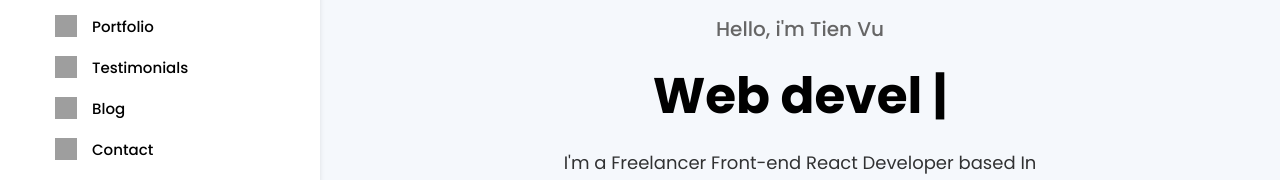
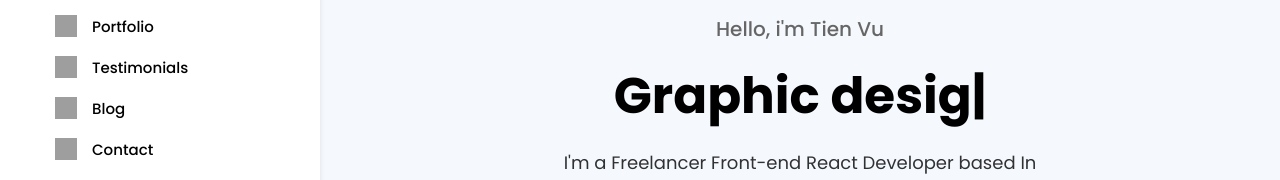
Before and after one commit to tienxmin0123/my-profile, a Next.js app: page / in a window 1280 px wide. Shown: the part 401-581 px from the top of the page. Built offline with nearby package versions, Linux system fonts and the light colour scheme; grey boxes are pictures that could not be loaded.

Commit message:
Updates auto text of component home

```diff
--- a/api/data-home.js
+++ b/api/data-home.js
@@ -1,6 +1,6 @@
 export const dataHome = {
   imgHome : '/assets/images/author.JPG',
-  titleHome : 'Web developer',
+  titleHome : ['Web developer','Graphic designer'],
   introduceHome : 'Hello, i\'m Tien Vu',
   descriptionHome : 'I\'m a Freelancer Front-end React Developer based In USA, over 6 years of professional experience.',
   btnHome : {
--- a/components/home.js
+++ b/components/home.js
@@ -3,6 +3,7 @@ import { useEffect } from "react";
 
 // Import reveal framework
 import Slide from "react-reveal/Slide";
+import Typed from "react-typed";
 
 export default function Home({ dataHome }) {
   const {
@@ -14,19 +15,19 @@ export default function Home({ dataHome }) {
     socialHome,
   } = dataHome;
 
-  useEffect(() => {
-    const textElement = document.querySelector(".home__content-title h1");
-    const text = textElement.textContent;
-    let speed = 200;
-    let index = 1;
-    const writeText = () => {
-      textElement.innerText = `${text.slice(0, index)} |`;
-      index++;
-      if (index > text.length) index = 1;
-      setTimeout(writeText, speed);
-    };
-    writeText();
-  }, []);
+  // useEffect(() => {
+  //   const textElement = document.querySelector(".home__content-title h1");
+  //   const text = textElement.textContent;
+  //   let speed = 200;
+  //   let index = 1;
+  //   const writeText = () => {
+  //     textElement.innerText = `${text.slice(0, index)} |`;
+  //     index++;
+  //     if (index > text.length) index = 1;
+  //     setTimeout(writeText, speed);
+  //   };
+  //   writeText();
+  // }, []);
   return (
     <div className="home" id="home">
       <div className="container">
@@ -38,7 +39,14 @@ export default function Home({ dataHome }) {
             <h3>{introduceHome}</h3>
           </div>
           <div className="home__content-title">
-            <h1>{titleHome}</h1>
+            <h1>
+              <Typed
+                strings={[`${titleHome[0]}`, `${titleHome[1]}`]}
+                typeSpeed={150}
+                backSpeed={50}
+                loop
+              />
+            </h1>
           </div>
           <div className="home__content-desc">
             <p>{descriptionHome}</p>
@@ -49,16 +57,17 @@ export default function Home({ dataHome }) {
                 return (
                   <div className="home__content-social-link" key={x.id}>
                     <a href={`https://www.${x.name}.com`}>
-                      <img src={`/assets/images/${x.name}.svg`} alt={x.name}></img>
+                      <img
+                        src={`/assets/images/${x.name}.svg`}
+                        alt={x.name}
+                      ></img>
                     </a>
                   </div>
                 );
               })}
             </div>
             <div className="home__content-btn">
-              <a href={btnHome.href}>
-                {btnHome.name}
-              </a>
+              <a href={btnHome.href}>{btnHome.name}</a>
             </div>
           </Slide>
         </div>
--- a/package.json
+++ b/package.json
@@ -1,7 +1,7 @@
 {
   "name": "my-blog",
   "version": "0.1.0",
-  "homepage" : "https://tienxmin0123.github.io/my-profile",
+  "homepage": "https://tienxmin0123.github.io/my-profile",
   "private": true,
   "scripts": {
     "predeploy": "npm run build",
@@ -21,6 +21,7 @@
     "react-icons": "^4.3.1",
     "react-reveal": "^1.2.2",
     "react-slick": "^0.29.0",
+    "react-typed": "^1.2.0",
     "sass": "^1.52.1",
     "slick-carousel": "^1.8.1"
   },
--- a/styles/base/_reset.scss
+++ b/styles/base/_reset.scss
@@ -90,9 +90,9 @@ video {
   padding: 0;
   vertical-align: baseline;
 }
-// html{
-//   scroll-behavior: smooth;
-// }
+html{
+  scroll-behavior: smooth;
+}
 audio,
 canvas,
 video {
```
Also changed, not shown: 1 other file (tests, documents, lock files or other folders).
